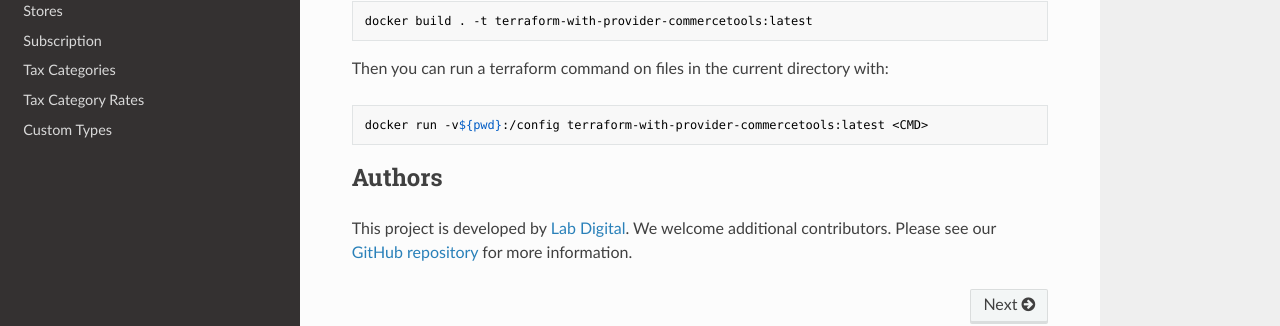
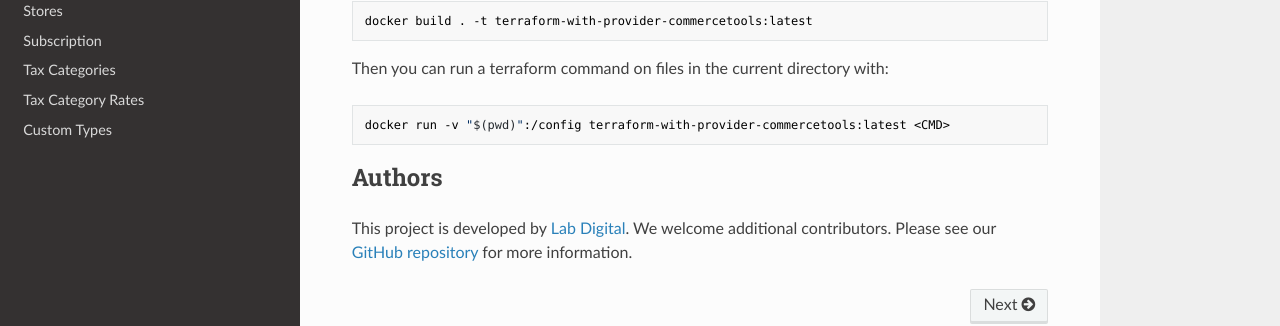
Before and after one commit to labd/terraform-provider-commercetools, an MkDocs documentation site: the page built from docs/index.md, in a window 1280 px wide and 900 px high, scrolled down 544 px. Shown: the part 482-808 px from the top of the window. Built offline with MkDocs 1.6.1, drawn with Linux system fonts in a browser that asks for light colours; nearby versions of some CDN libraries.

Commit message:
fix command for mounting a volume

````diff
--- a/docs/index.md
+++ b/docs/index.md
@@ -44,7 +44,7 @@ docker build . -t terraform-with-provider-commercetools:latest
 ```
 Then you can run a terraform command on files in the current directory with:
 ```sh
-docker run -v${pwd}:/config terraform-with-provider-commercetools:latest <CMD>
+docker run -v "$(pwd)":/config terraform-with-provider-commercetools:latest <CMD>
 ```
 
 ## Authors
````
